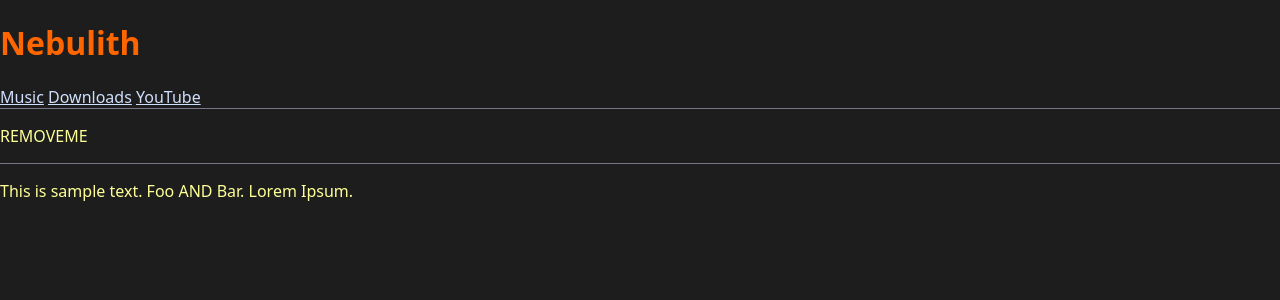
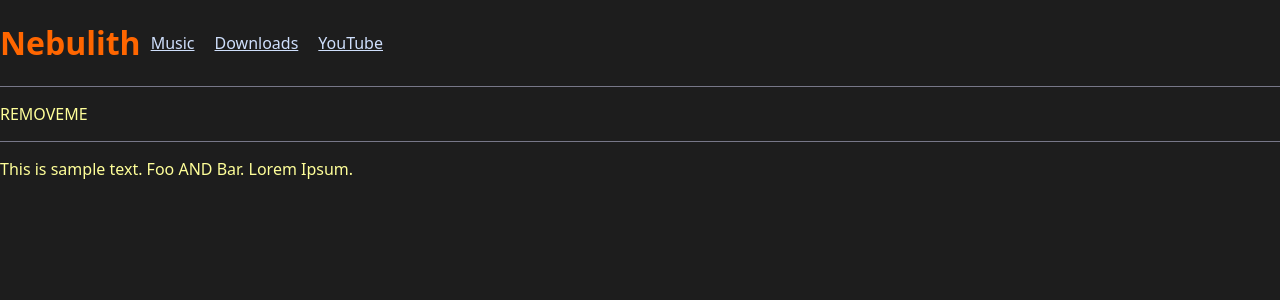
Before and after one commit to spatialflunky1/nebulith.org, a Flask app: page / in a window 1280 px wide. Shown: the top 300 px of the page. Run offline with Flask 3, Linux system fonts and the light colour scheme.

Commit message:
Fixed simple layout of navibar

```diff
--- a/static/style.css
+++ b/static/style.css
@@ -29,6 +29,8 @@ body {
     border-color: #777788;
     border-width: 0 0 1px;
     border-style: solid;
+    display: inline-flex;
+    width: 100%;
 }
 
 #breadcrumb {
@@ -36,3 +38,13 @@ body {
     border-width: 0 0 1px;
     border-style: solid;
 }
+
+#subpages {
+    display: inline-flex;
+    align-items: center;
+}
+
+#subpages a {
+    padding-right: 10px;
+    padding-left: 10px;
+}
--- a/templates/navigation_bar.html
+++ b/templates/navigation_bar.html
@@ -3,7 +3,7 @@
         <div>
             <h1>Nebulith</h1>
         </div>
-        <div>
+        <div id="subpages">
             <a href="/Music">Music</a>
             <a href="/Downloads">Downloads</a>
             <a href="https://www.youtube.com/c/spatialflunky1">YouTube</a>
```
